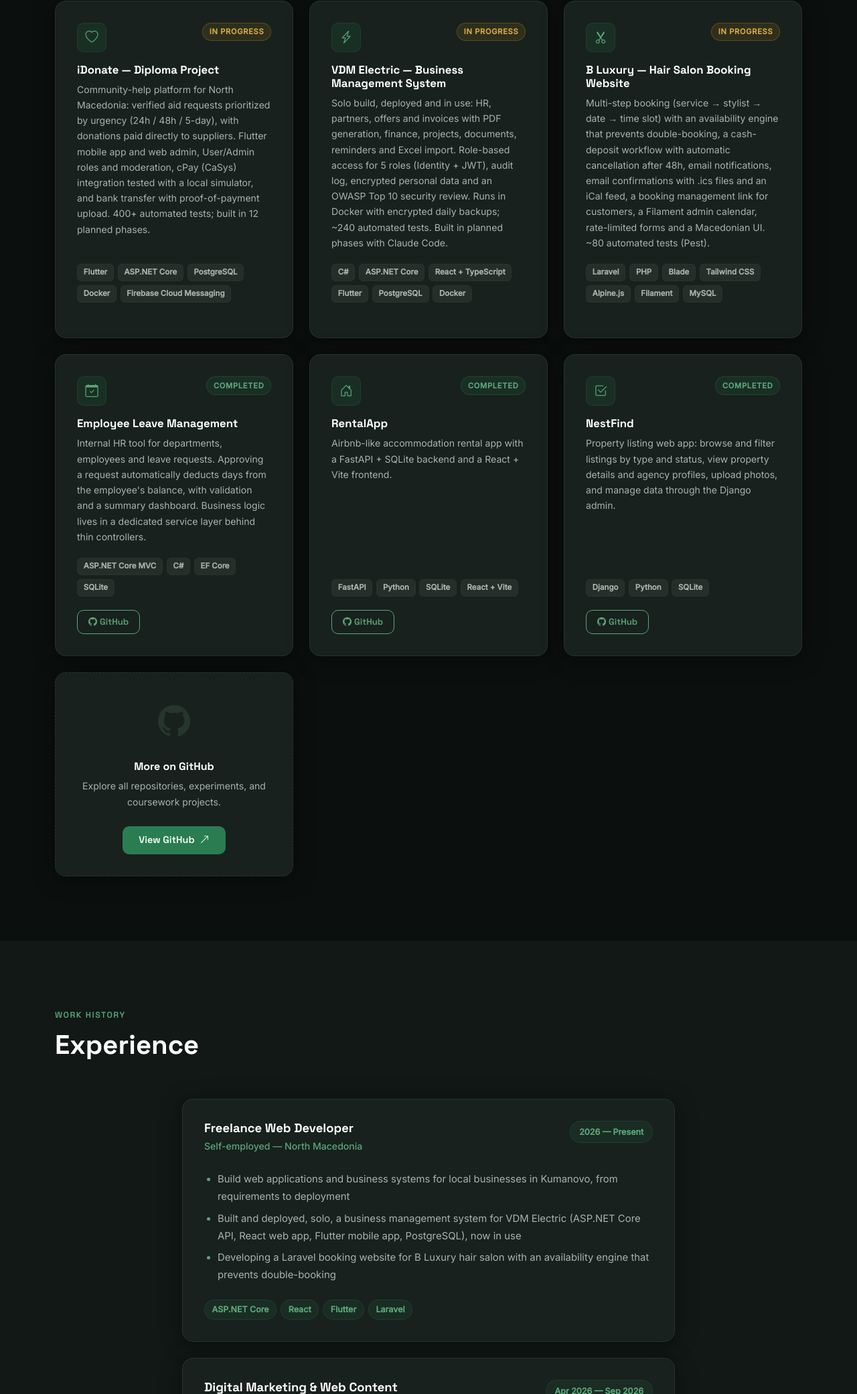
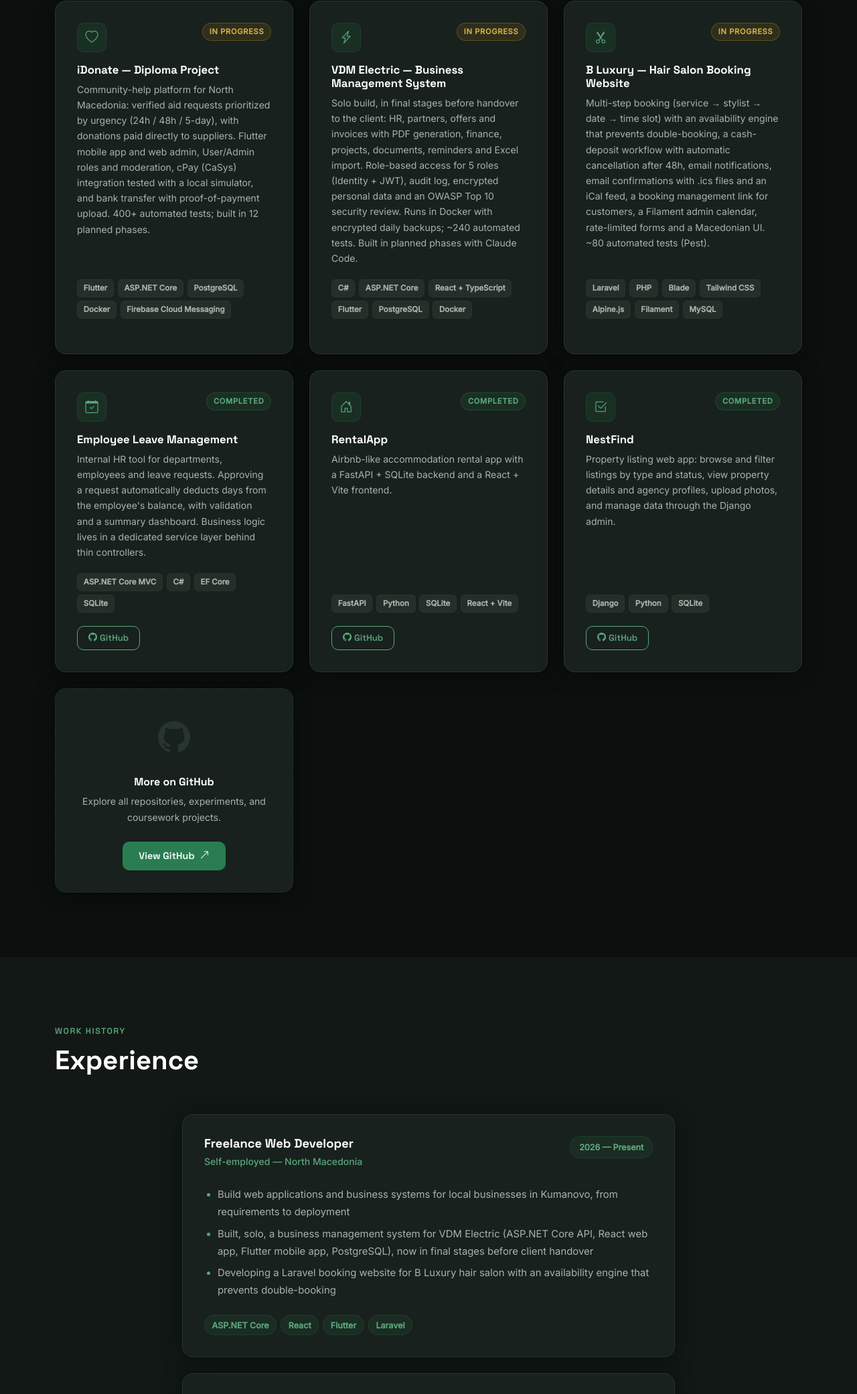
Before and after one commit to Angela0210/Angela0210.github.io, a plain HTML site: page index.html in a window 1280 px wide. Shown: the part 2137-4219 px from the top of the page at 67% size. Drawn offline with nearby package versions, Linux system fonts and the light colour scheme.

Commit message:
Mark VDM Electric as in final stages, not yet handed over
Co-Authored-By: Claude Opus 5.5 <noreply@anthropic.com>

```diff
--- a/index.html
+++ b/index.html
@@ -235,7 +235,7 @@
             </div>
             <h4 class="project-title">VDM Electric — Business Management System</h4>
             <p class="project-desc">
-              Solo build, deployed and in use: HR, partners, offers and invoices with PDF generation, finance, projects,
+              Solo build, in final stages before handover to the client: HR, partners, offers and invoices with PDF generation, finance, projects,
               documents, reminders and Excel import. Role-based access for 5 roles (Identity + JWT), audit log, encrypted
               personal data and an OWASP Top 10 security review. Runs in Docker with encrypted daily backups;
               ~240 automated tests. Built in planned phases with Claude Code.
@@ -395,7 +395,7 @@
             </div>
             <ul class="exp-list">
               <li>Build web applications and business systems for local businesses in Kumanovo, from requirements to deployment</li>
-              <li>Built and deployed, solo, a business management system for VDM Electric (ASP.NET Core API, React web app, Flutter mobile app, PostgreSQL), now in use</li>
+              <li>Built, solo, a business management system for VDM Electric (ASP.NET Core API, React web app, Flutter mobile app, PostgreSQL), now in final stages before client handover</li>
               <li>Developing a Laravel booking website for B Luxury hair salon with an availability engine that prevents double-booking</li>
             </ul>
             <div class="exp-tags">
```
